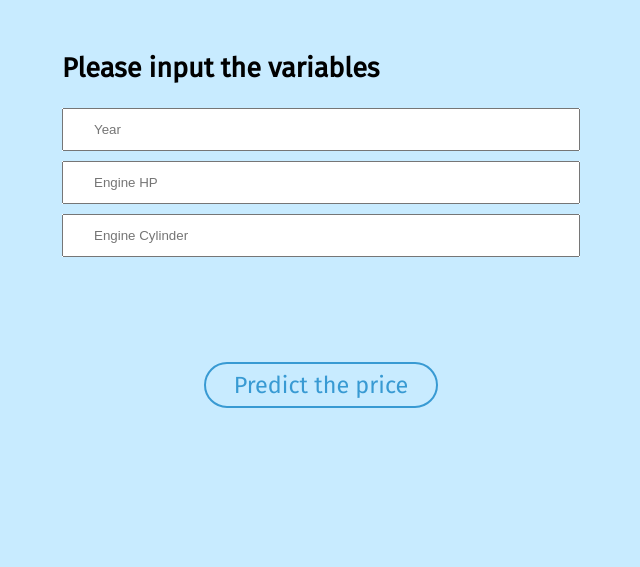
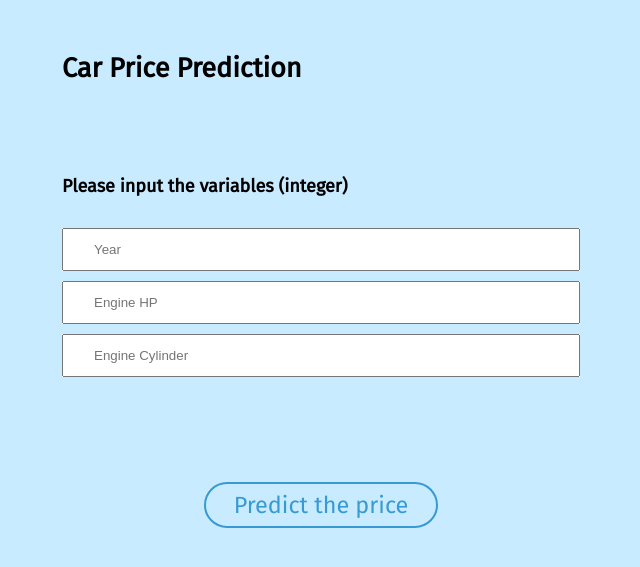
Before and after one commit to almyramadhina/carprediction, a Flask app: page / in a window 1280 px wide. Shown: the top 567 px of the page, without its empty margins (319-959 px from the left). Run offline with Flask 2, Linux system fonts and the light colour scheme; parts of the project's set-up code (start-up, migrations or seed data) failed here and were passed over.

Commit message:
tambah judul

```diff
--- a/templates/index.html
+++ b/templates/index.html
@@ -2,7 +2,7 @@
 <html lang="en">
 	<head>
 		<meta charset="UTF-8" />
-		<title>Skin care recommendation</title>
+		<title>Car Price Prediction</title>
         <link rel="stylesheet" type="text/css" href="style.css"/>
         <link href="https://fonts.googleapis.com/css?family=Fira+Sans" rel="stylesheet">
         <script src="main.js"></script>
@@ -10,7 +10,8 @@
 
 	<body>
         <form class="form">
-            <h2>Please input the variables</h2>
+            <h2 text-align: center>Car Price Prediction</h2><br/>
+            <h4>Please input the variables (integer)</h2>
             <div class="formPrice" id="inputYear">
                 <input id="year" name="year" type="number" placeholder="Year"/>
             </div>
```
